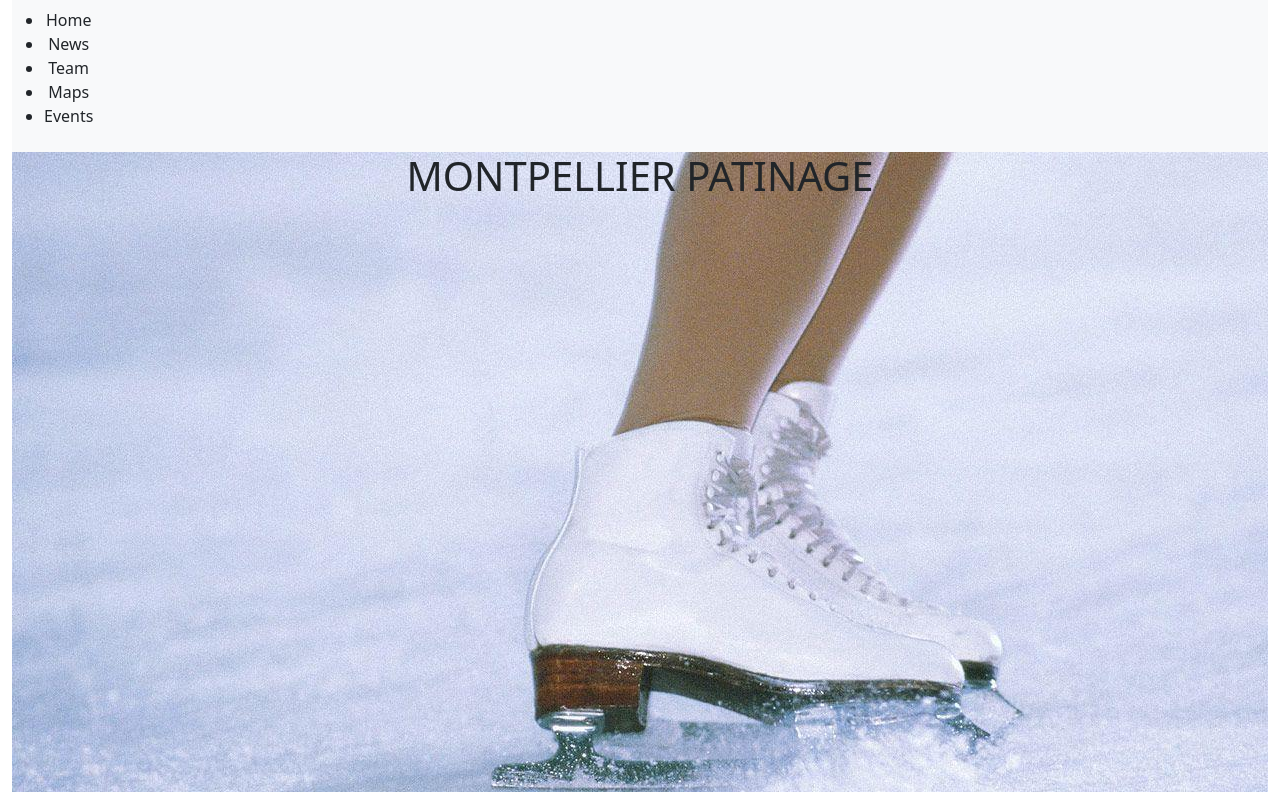
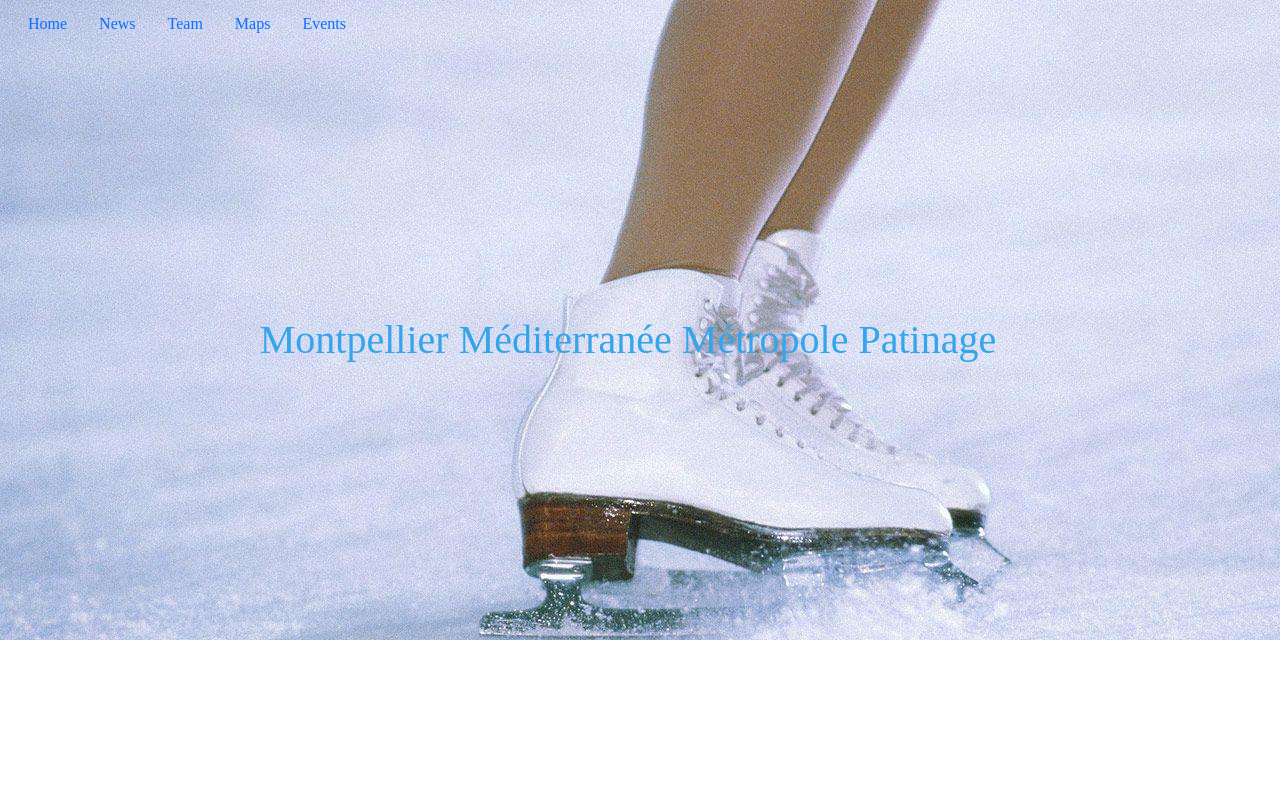
Before and after one commit to Biglapin/patinage, a plain HTML site: page index.html in a window 1280 px wide. Drawn offline with nearby package versions, Linux system fonts and the light colour scheme; a web font is replaced by a local one.

Commit message:
add modification for navbar

```diff
--- a/index.html
+++ b/index.html
@@ -3,25 +3,43 @@
 <head>
   <meta charset="UTF-8">
   <meta name="viewport" content="width=device-width, initial-scale=1.0">
+
+
+  <!--GOOGLE FONT-->
+  <link rel="preconnect" href="https://fonts.gstatic.com">
+  <link href="https://fonts.googleapis.com/css2?family=Source+Serif+Pro:wght@700&display=swap" rel="stylesheet">
+
+  <!--CSS AND BOOTSTRAP-->
   <link rel="stylesheet" href="style.css">
   <link href="https://cdn.jsdelivr.net/npm/bootstrap@5.0.0-beta1/dist/css/bootstrap.min.css" rel="stylesheet" integrity="sha384-giJF6kkoqNQ00vy+HMDP7azOuL0xtbfIcaT9wjKHr8RbDVddVHyTfAAsrekwKmP1" crossorigin="anonymous">
+  <script src="https://cdn.jsdelivr.net/npm/bootstrap@5.0.0-beta1/dist/js/bootstrap.bundle.min.js" integrity="sha384-ygbV9kiqUc6oa4msXn9868pTtWMgiQaeYH7/t7LECLbyPA2x65Kgf80OJFdroafW" crossorigin="anonymous"></script>
+  <script src="https://cdn.jsdelivr.net/npm/@popperjs/core@2.5.4/dist/umd/popper.min.js" integrity="sha384-q2kxQ16AaE6UbzuKqyBE9/u/KzioAlnx2maXQHiDX9d4/zp8Ok3f+M7DPm+Ib6IU" crossorigin="anonymous"></script>
+<script src="https://cdn.jsdelivr.net/npm/bootstrap@5.0.0-beta1/dist/js/bootstrap.min.js" integrity="sha384-pQQkAEnwaBkjpqZ8RU1fF1AKtTcHJwFl3pblpTlHXybJjHpMYo79HY3hIi4NKxyj" crossorigin="anonymous"></script>
   <title>Montpellier Patinage</title>
 </head>
-<div class="container-fluid all">
-  <nav class="navbar navbar-expand-lg navbar-light bg-light">
-    <ul>
-      <li>Home</li>
-      <li>News</li>
-      <li>Team</li>
-      <li>Maps</li>
-      <li>Events</li>
-    </ul>
-  </nav>
 
-  <section id="index">
-    <h1> MONTPELLIER PATINAGE</h1>
+<div class="container-fluid ">
+  <header class="row align-item-start">
+    <nav class="navbar navbar-expand-lg justify-content-end">
+      <button class="navbar-toggler" type="button" data-bs-toggle="collapse" data-bs-target="#navbarText" aria-controls="navbarText" aria-expanded="false" aria-label="Toggle navigation">
+        <span class="navbar-toggler-icon"></span>
+      </button>
+      <div class="collapse navbar-collapse" id="navbarText">
+      <a class="nav-link active" aria-current="page" href="#">Home</a>
+      <a class="nav-link" href="#">News</a>
+      <a class="nav-link" href="#">Team</a>
+      <a class="nav-link" href="#">Maps</a>
+      <a class="nav-link" href="#">Events</a>
+    </nav>
+    <div class="row align-item-center">
+      <H1 class="text-center">Montpellier Méditerranée Métropole Patinage</H1>
+    </div>
+  </div>
+  </header>
 
-  </section>
+
+</div>
+
 
 <section id="news">
 
@@ -35,5 +53,6 @@
 <footer id="footer">
 
 </footer>
-</div>
+
+
 </html>
--- a/style.css
+++ b/style.css
@@ -1,11 +1,14 @@
-.all {
-  text-align: center;
-  margin: 0;
-  padding: 0;
+
+header {
+  background-image:url(img/1894837.jpg);
+  height: 40rem;
+  background-size: cover;
+  font-family: 'Source Serif Pro', serif;
+  color: #34a4eb;
+
 }
 
-#index {
-  background-image:url(img/1894837.jpg);
-  height: 40rem;
-
+.navbar {
+  height: 3rem;
+  color: #34a4eb;
 }
```
